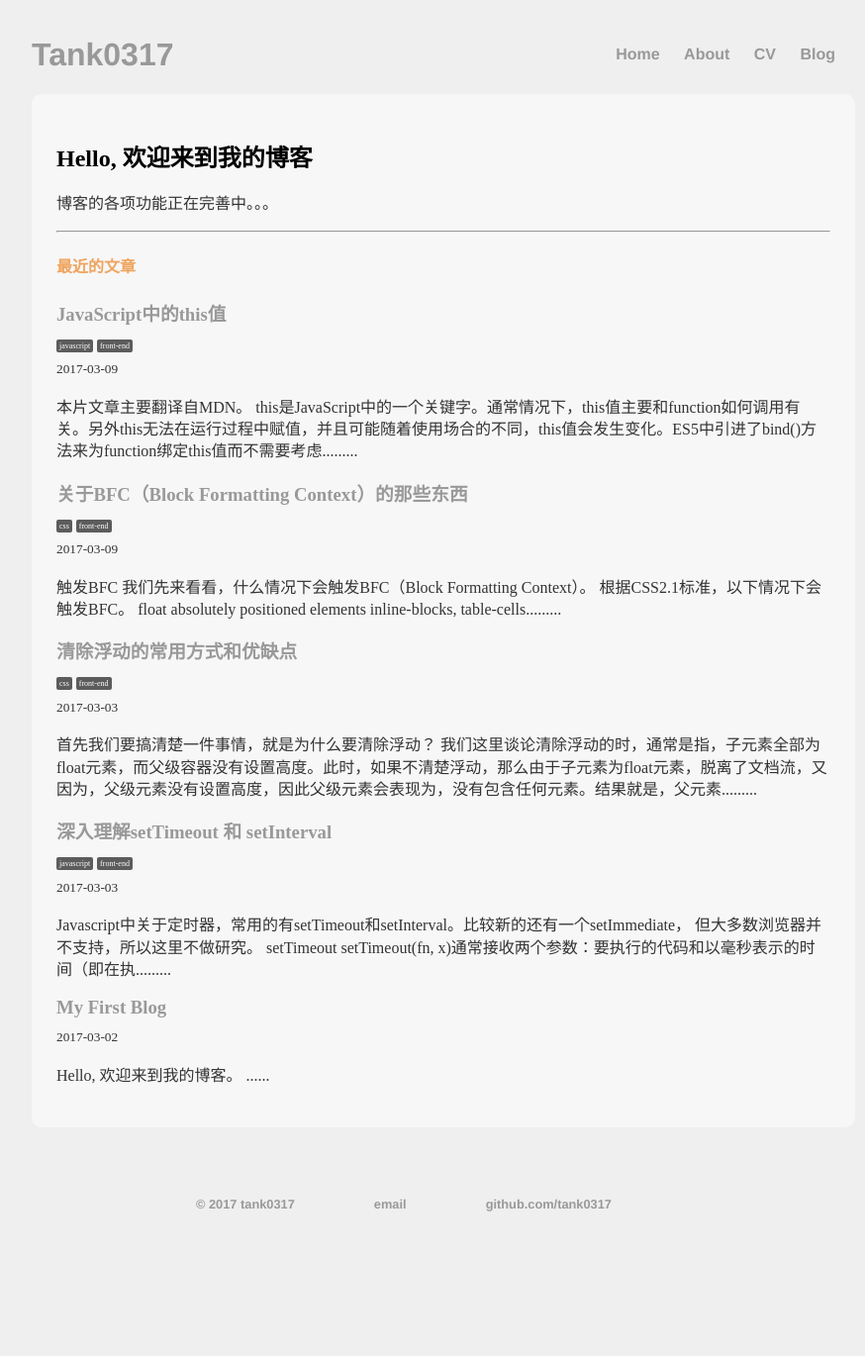
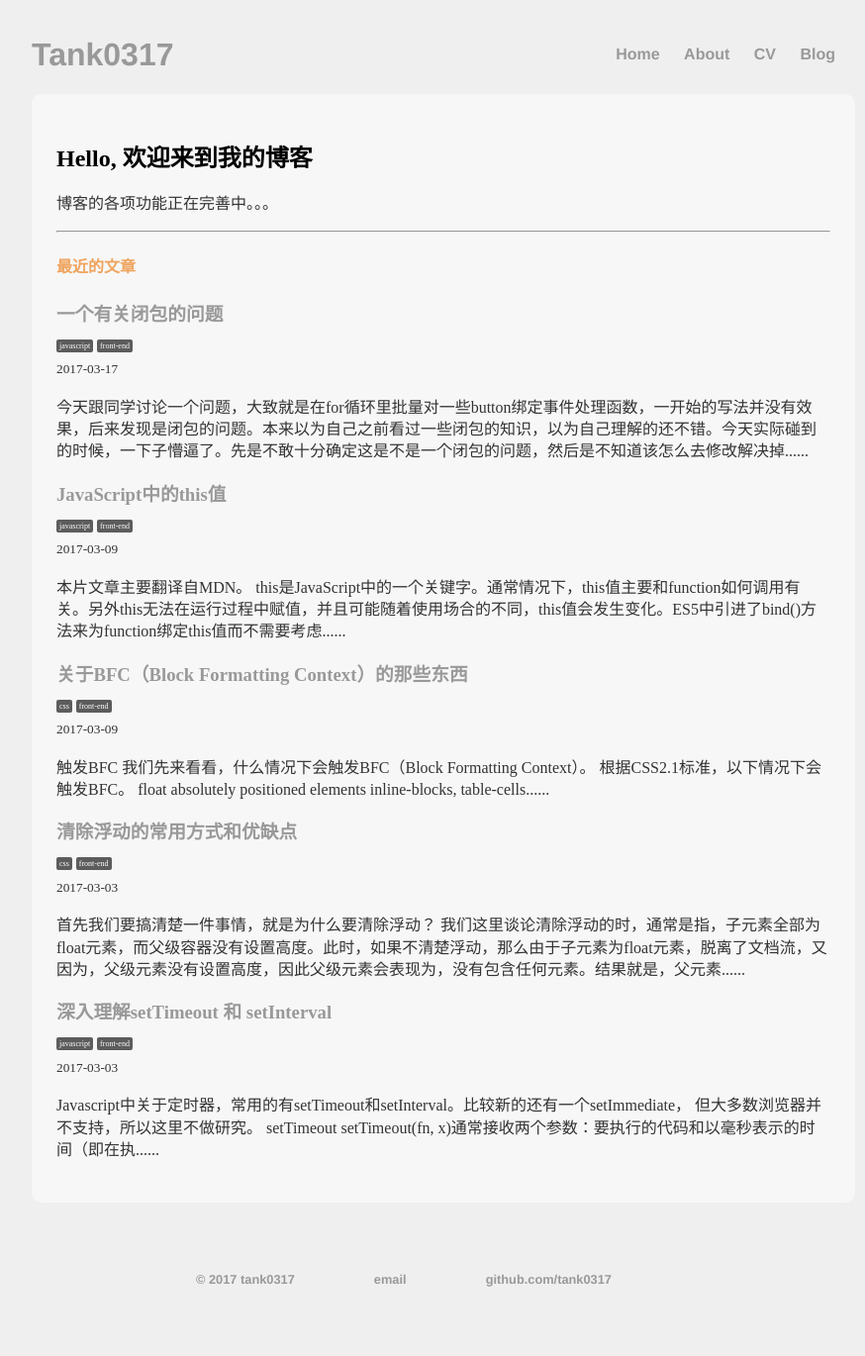
Before and after one commit to tank0317/tank0317.github.io, a Jekyll site: the page built from index.html, in a window 1280 px wide. Shown: the whole page at 99% size, without its empty margins (192-1066 px from the left). Built offline with Jekyll 4.4.1, drawn with Linux system fonts in a browser that asks for light colours; before the commit the page ends 1294 px from its top, so only the background shows below that; some of the changed lines change nothing that is shown.

Commit message:
post new artical about closure

```diff
--- /dev/null
+++ b/_posts/2017-03-17-a-problem-about-closure.md
@@ -0,0 +1,84 @@
+---
+layout: post
+title: 一个有关闭包的问题
+date: 2017-03-17
+tags: javascript, front-end
+---
+
+今天跟同学讨论一个问题，大致就是在for循环里批量对一些button绑定事件处理函数，一开始的写法并没有效果，后来发现是**闭包**的问题。本来以为自己之前看过一些闭包的知识，以为自己理解的还不错。今天实际碰到的时候，一下子懵逼了。先是不敢十分确定这是不是一个闭包的问题，然后是不知道该怎么去修改解决掉这个问题。好吧，为了让自己以后不至于继续出现这种尴尬的情况，我就记录一下今天的问题，以及尽量详细的分析一下问题的原因，以及如何解决这个问题。
+
+不废话了，先看有问题的代码：
+
+<p data-height="265" data-theme-id="0" data-slug-hash="gmXpyr" data-default-tab="js,result" data-user="tank0317" data-embed-version="2" data-pen-title="for循环中绑定事件闭包的问题" class="codepen">See the Pen <a href="http://codepen.io/tank0317/pen/gmXpyr/">for循环中绑定事件闭包的问题</a> by tank0317 (<a href="http://codepen.io/tank0317">@tank0317</a>) on <a href="http://codepen.io">CodePen</a>.</p>
+<script async src="https://production-assets.codepen.io/assets/embed/ei.js"></script>
+
+## 我们想要干什么？
+
+我们给定了几个按钮，希望点击按钮的时候，能够改变一个**div块框**的长、宽、背景色或隐藏等。所以我们通过JS为DOM元素绑定相应的事件。我们把需要改变的css属性放在一个数组里，把相应的值value也放在一个数组里。然后，绑定的过程我们是在for循环里做的，通过索引值i，来分别对不同的按钮绑定不同的事件处理函数，对不同的属性设置不同的值。当然了，这是我们希望看到的过程，然后我们把它写成了JS代码。
+
+但是。。。每个按钮点击都没有反应，跟我想要的不一样。你可以试试点击上面的例子。
+
+所以问题出在哪里了？
+
+## 问题出在哪里？
+
+我们先说结论，问题是在for循环中我们给按钮绑定事件处理函数的时候，为每个按钮的onclick事件创建了一个匿名函数，也就是每个按钮的onclick都指向了一个函数体，其他的什么也没做（但是会给函数创建作用域链）。之后当用户点击某个按钮的时候，会调用相应的事件处理函数。此时，我们会为事件处理函数中的`changeStyle`函数传递参数，如`nDiv`, `nAtt[i]`， `nVal[i]`。但是此时匿名函数里并没有创建这些变量，所以我们会从父级作用域里去查找`nDiv`, `nAtt`,  `nVal`, `i` 的值。由于此时`i`的值在for循环结束以后已经变成了`nBut.length`，所以 `changeStyle` 函数无法获得正确参数。因此实际点击按钮时，没有任何反应。
+
+以上是对问题的大概描述。
+
+如果非要牵扯到一些
+这其实是一个闭包的问题，也就是为每个按钮绑定的事件处理函数需要访问外部函数作用域中的变量。所以会出现上面的问题，当事件处理函数执行的时候，此时外部作用域中的变量已经不是我们想要的变量的值。此时其实有两个子问题
+
+* 我们在绑定事件处理函数的时候为什么当时没有为`changeStyle` 函数传递参数（即，什么时候才会为函数传递参数）？
+*  当事件处理函数执行的时候，`i` 既然不是函数内的变量，那`i` 该从哪里取值？
+
+## 问题分析
+
+### 函数的参数值什么时候确定？
+
+我们先说答案，函数的参数值，只有在函数执行的是有才能确定。
+
+再扯的话，就要扯到**执行环境**（*execution context*）了。当我们进入一个执行环境的时候，会做一些准备事情，比如对于全局执行环境，
+
+ * 变量、函数表达式————变量声明、函数声明，默认赋值为`undefined`
+ * this 赋值
+ * 函数声明 赋值
+
+如果进入的执行环境是一个函数体，那么在函数执行之前还需要
+
+* 参数——赋值
+* arguments——赋值
+
+从上面也可以看出，参数的确定是在函数即将执行时确定的。创建函数的时候是无法确定参数值的。
+
+> 关于**执行环境**（执行上下文）可以参考[王福明的博客](http://www.cnblogs.com/wangfupeng1988/p/3986420.html)
+
+### `i` 该从哪里取值
+
+`i` 的取值这个要扯到作用域的问题，JS中的作用域是在函数创建的时候确定的。同时如果该函数是在一个外部函数内创建的，那么外部函数的作用域就会作为该函数的父级作用域。如果外层还有包裹函数，那么一样，都是作为父级作用域存在。也就是说，**函数创建的时候，会同时创建一个作用域链，作用域链包含了所有父级作用域的引用。需要强调的是<mark>这个作用域链是在函数创建的时候就确定了的</mark>。**
+
+可能又有人会说，作用域是个抽象的概念，实际中时怎么存在的呢，作用域链中的引用到底指向了什么？因为没有具体研究过，仅仅说下我的个人理解。**这些引用，都指向了父级函数或者全局作用域的变量对象（变量对象中包含了所有该函数或者全局作用域包含的变量）。** 关于变量对象的理解，可以参考[这里](https://www.zhihu.com/question/36393048)。
+
+那么当时间处理函数执行的时候，同时会创建自身的作用域（变量对象），并把自身的作用域放到作用域链的顶端。然后，就遇到了自身作用域内不存在的`i` ，这时会沿着该函数的作用域链，向父级作用域查找，直到全局作用域为止。（全局作用域是没有父级作用域的。）
+
+<hr>
+*[Site: ](http://www.ecma-international.org/ecma-262/7.0/index.html#sec-lexical-environments) A global environment is a Lexical Environment which does not have an outer environment. The global environment's outer environment reference is null. *
+<hr>
+
+> 关于作用域可以可以参考[王福明的博客](http://www.cnblogs.com/wangfupeng1988/p/3991151.html)
+
+好了，细节的东西基本弄清楚了，其实牵扯了好多的东西。。。接下来就是
+
+## 解决问题
+
+这个时候，就不废话，直接上代码：
+<p data-height="265" data-theme-id="0" data-slug-hash="QpOxvN" data-default-tab="js,result" data-user="tank0317" data-embed-version="2" data-pen-title="for循环中绑定事件闭包的问题解决办法" class="codepen">See the Pen <a href="http://codepen.io/tank0317/pen/QpOxvN/">for循环中绑定事件闭包的问题解决办法</a> by tank0317 (<a href="http://codepen.io/tank0317">@tank0317</a>) on <a href="http://codepen.io">CodePen</a>.</p>
+<script async src="https://production-assets.codepen.io/assets/embed/ei.js"></script>
+
+解决办法就是在时间处理函数外部再套一个函数，这个函数会有一个参数，用来传递`i` 的值（实际是用来保存`i` 的值），并立即执行。这时，当事件处理函数执行过程中查找`j` 值的时候，回向父级函数查找`j` 的值，此时`j` 的值保存了我们想要的`i` 的值。然后问题就解决啦~
+
+
+## Reference
+[《JavaScript高级程序设计》第7章 函数表达式]()
+<http://www.cnblogs.com/wangfupeng1988/p/4001284.htmlhttp://www.cnblogs.com/wangfupeng1988/p/4001284.html>
+<https://www.zhihu.com/question/36393048>
--- a/index.html
+++ b/index.html
@@ -26,7 +26,7 @@ title: Tank0317, 一个微不足道的蚂蚁
 			<p class="post_tags">{% for tag in post.tags %} <span class="tag">{{ tag | remove: ',' }}</span> {% endfor %}</p>
 			<p class="post_date"><small>{{ post.date | date: "%Y-%m-%d" }}</small></p>
 		</header>
-		<p class="post_excerpt">{{ post.content | strip_html | truncate: 150 }}......</p>
+		<p class="post_excerpt">{{ post.content | strip_html | truncate: 150 }}...</p>
 	</article>
 	{% endfor %}
 </section>
```
